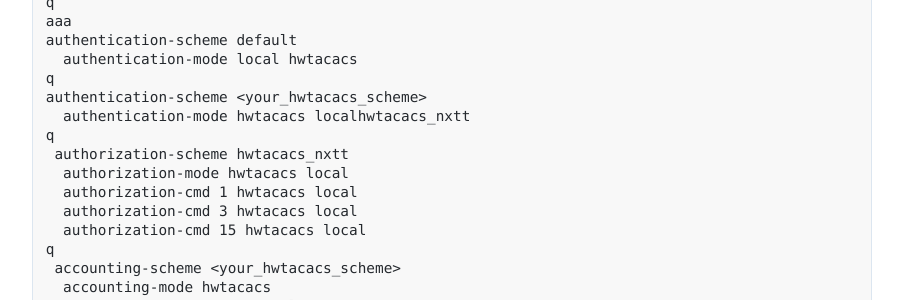
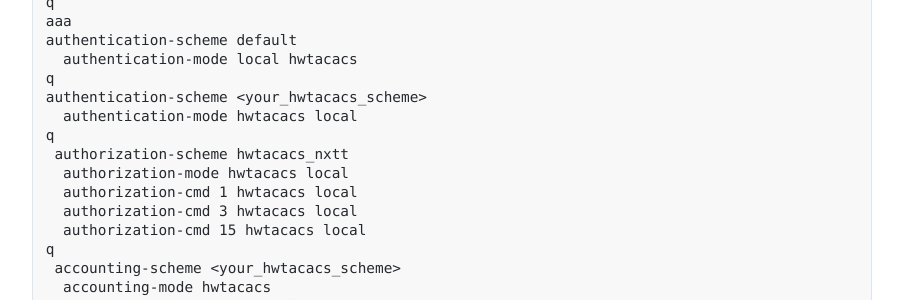
Before and after one commit to netdotwork/netdotwork.github.io, a Jekyll site: the page built from _posts/2019-10-25-tacacs-plus.md, in a window 1280 px wide and 1400 px high, scrolled down 20994 px. Shown: the part 437-737 px from the top of the window, without its empty margins (188-1091 px from the left). Built offline with Jekyll 4.4.1, drawn with Linux system fonts in a browser that asks for light colours; comment, search, counter and statistics services are not loaded; some of the changed text lies outside the part shown.

Commit message:
Update 2019-10-25-tacacs-plus.md

```diff
--- a/_posts/2019-10-25-tacacs-plus.md
+++ b/_posts/2019-10-25-tacacs-plus.md
@@ -876,7 +876,7 @@ authentication-scheme default
   authentication-mode local hwtacacs
 q
 authentication-scheme <your_hwtacacs_scheme>
-  authentication-mode hwtacacs localhwtacacs_nxtt
+  authentication-mode hwtacacs local
 q
  authorization-scheme hwtacacs_nxtt
   authorization-mode hwtacacs local
```
